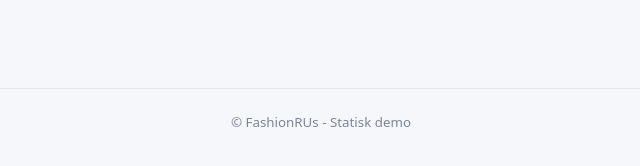
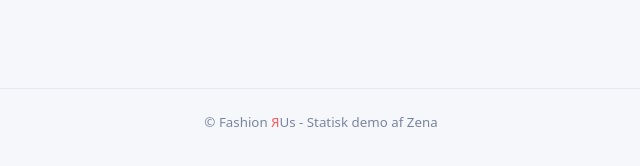
Before and after one commit to zeibra/statisksite, a plain HTML site: page statisksite/produkt.html in a window 1280 px wide. Shown: the full height of the page, 319-959 px from the left. Drawn offline with Linux system fonts and the light colour scheme.

Commit message:
Footer updated

```diff
--- a/statisksite/produkt.html
+++ b/statisksite/produkt.html
@@ -12,7 +12,10 @@
 
     </main>
     <footer class="site-footer">
-        <small>© FashionRUs - Statisk demo</small>
+        <small>© Fashion<span>R</span> Us - Statisk demo af Zena</small>
       </footer>
+    </body>
+  </html>
+
 </body>
 </html>
```
Also changed, not shown: statisksite/produktliste.html (+3 -5 lines).
